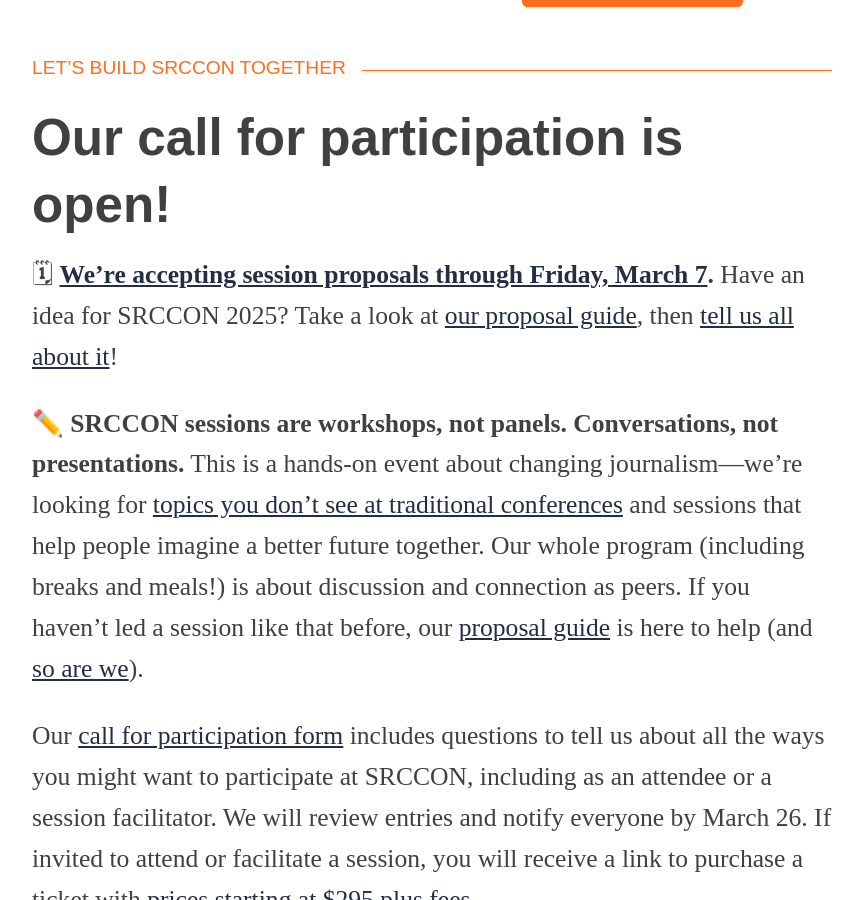
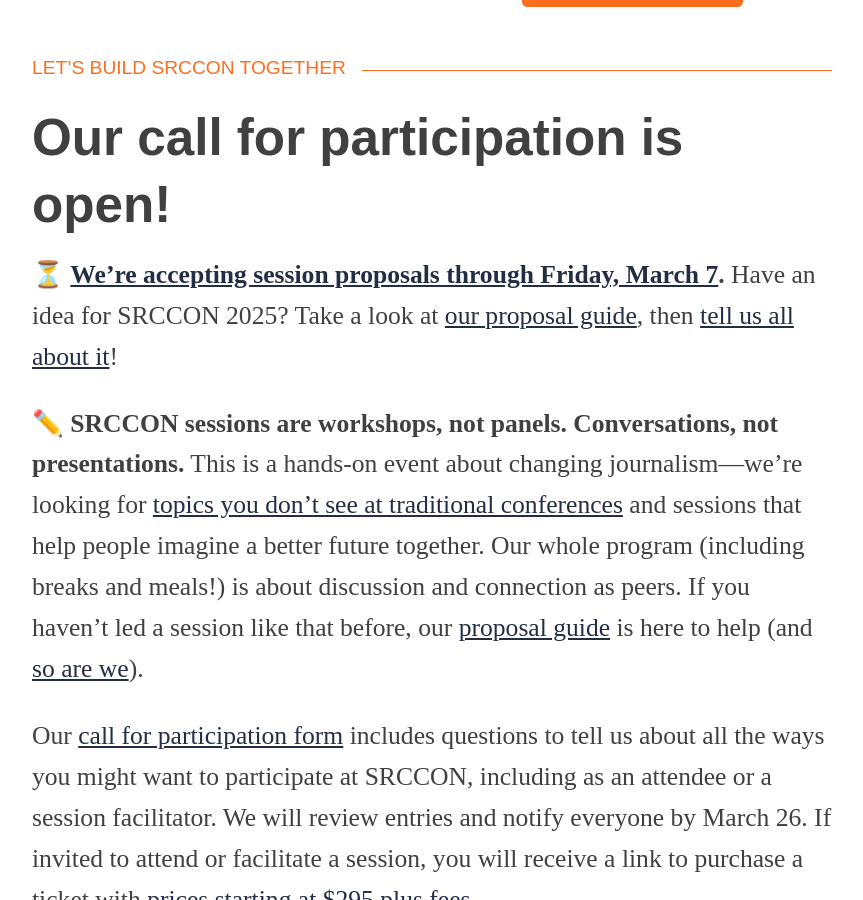
Before and after one commit to OpenNews/srccon-2025, a Jekyll site: the page built from homepage.md, in a window 1280 px wide and 900 px high, scrolled down 837 px. Shown: the whole window, without its empty margins (208-1071 px from the left). Built offline with Jekyll 4.4.1, drawn with Linux system fonts in a browser that asks for light colours; some web fonts are replaced; our own code applies the rules of GitHub Pages for plain Markdown files.

```diff
--- a/homepage.md
+++ b/homepage.md
@@ -7,7 +7,7 @@ permalink: /
 
 # Our call for participation is open!
 
-🗓 **[We’re accepting session proposals through Friday, March 7](/participation/form).** Have an idea for SRCCON 2025? Take a look at [our proposal guide](/sessions/proposal-guide/), then [tell us all about it](/participation/form)!
+⏳ **[We’re accepting session proposals through Friday, March 7](/participation/form).** Have an idea for SRCCON 2025? Take a look at [our proposal guide](/sessions/proposal-guide/), then [tell us all about it](/participation/form)!
 
 ✏️ **SRCCON sessions are workshops, not panels. Conversations, not presentations.** This is a hands-on event about changing journalism—we're looking for [topics you don't see at traditional conferences](/sessions/proposal-guide/#what-we-look-for) and sessions that help people imagine a better future together. Our whole program (including breaks and meals!) is about discussion and connection as peers. If you haven't led a session like that before, our [proposal guide](/sessions/proposal-guide/) is here to help (and [so are we](mailto:srccon@opennews.org)).
 
```
